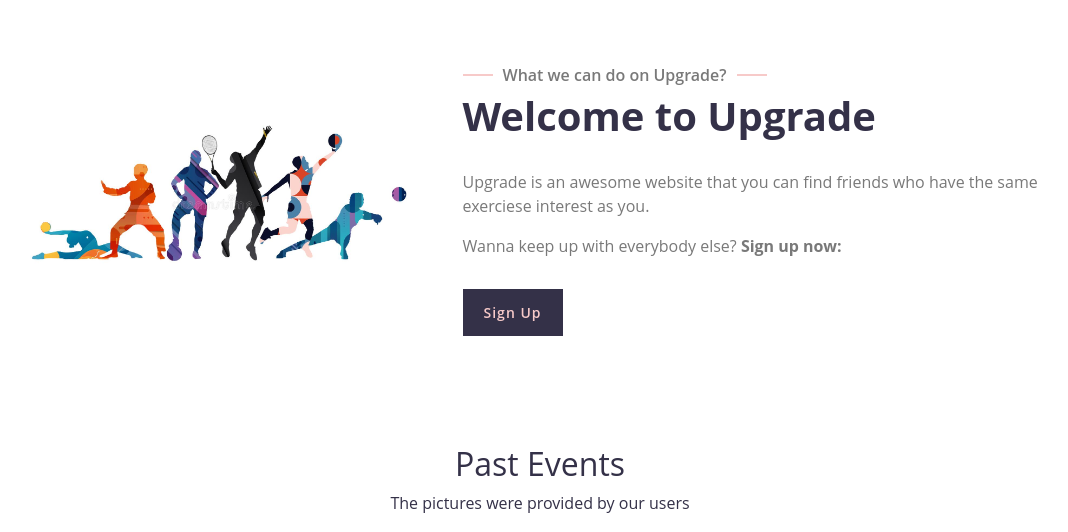
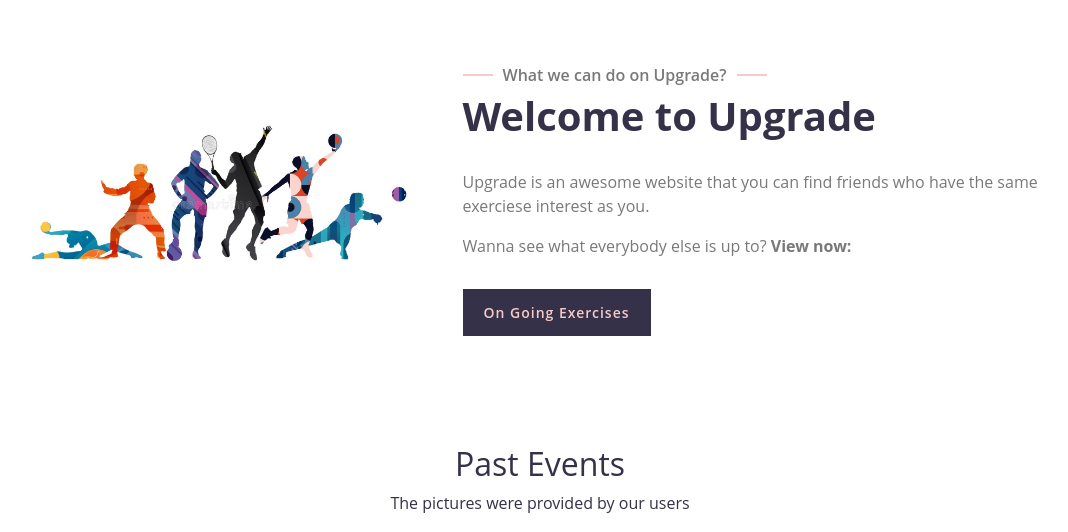
Before and after one commit to Wxl19980214/Upgrade, a Flask app: page /home in a window 1280 px wide. Shown: the part 454-986 px from the top of the page, without its empty margins (100-1168 px from the left). Run offline with Flask 2, Linux system fonts and the light colour scheme; some libraries are stand-ins or nearby versions.

Commit message:
html link corrected

```diff
--- a/website/templates/home.html
+++ b/website/templates/home.html
@@ -17,7 +17,7 @@
                             Go to outside and do exercise with new friends
                         </p>
                         <div class="header-btn">
-                            <a class="btn" href="">Join Now</a>
+                            <a class="btn" onclick="location.href='/sign-up'">Join Now</a>
                             <a class="btn" onClick="document.getElementById('cp').scrollIntoView()"> Contact Us</a>
                             <a class="btn" id = "qrbutton" onClick='showQrcode()' value="http://127.0.0.1:5000/home">Share</a>
 
@@ -53,10 +53,10 @@
                         Upgrade is an awesome website that you can find friends who have the same exerciese interest as you.
                     </p>
                     <p>
-                       Wanna keep up with everybody else? <b> Sign up now: </b>
+                       Wanna see what everybody else is up to? <b> View now: </b>
                     </p>
 
-                    <a class="btn" onclick="location.href='/sign-up'">Sign Up</a>
+                    <a class="btn" onclick="location.href='/view'">On Going Exercises</a>
                 </div>
             </div>
         </div>
```
